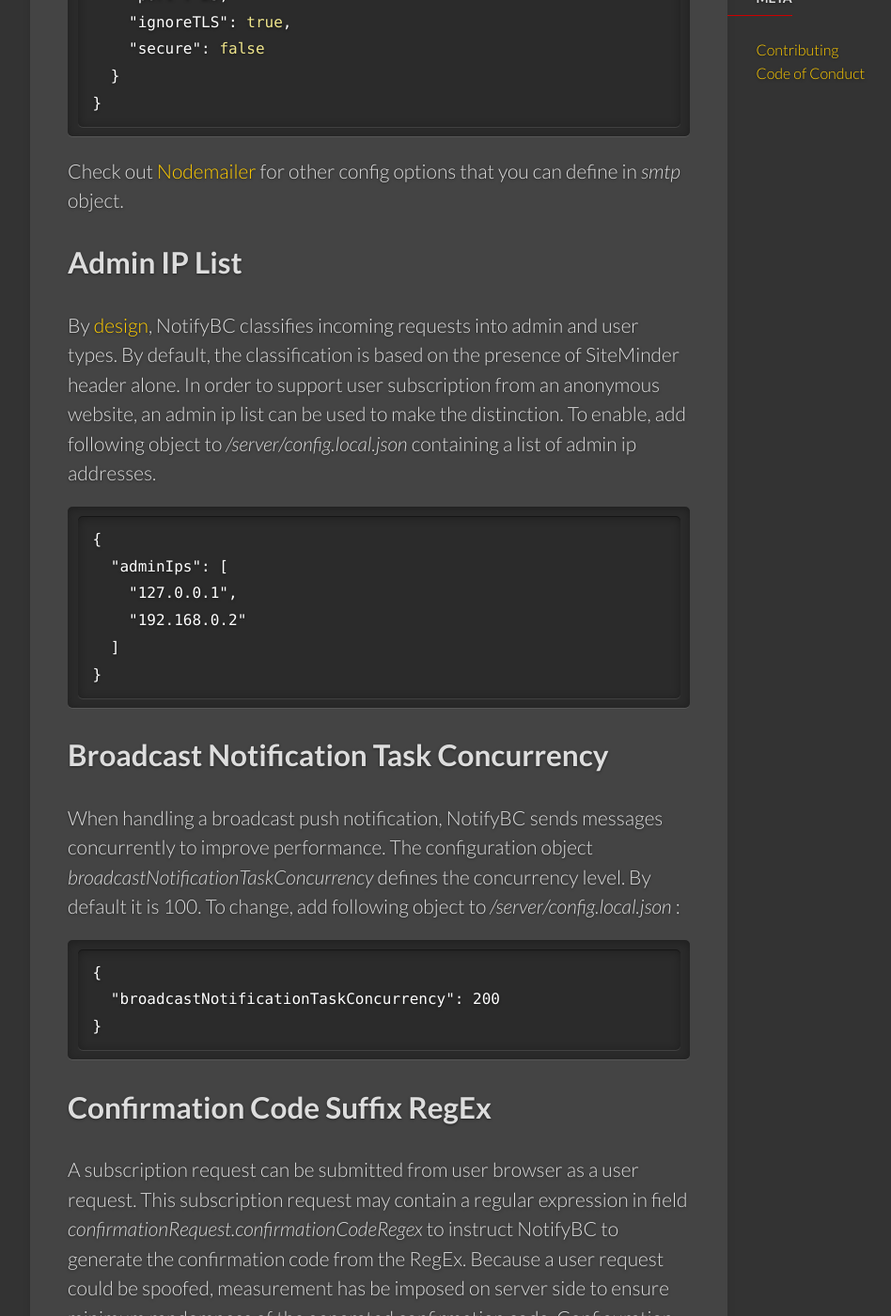
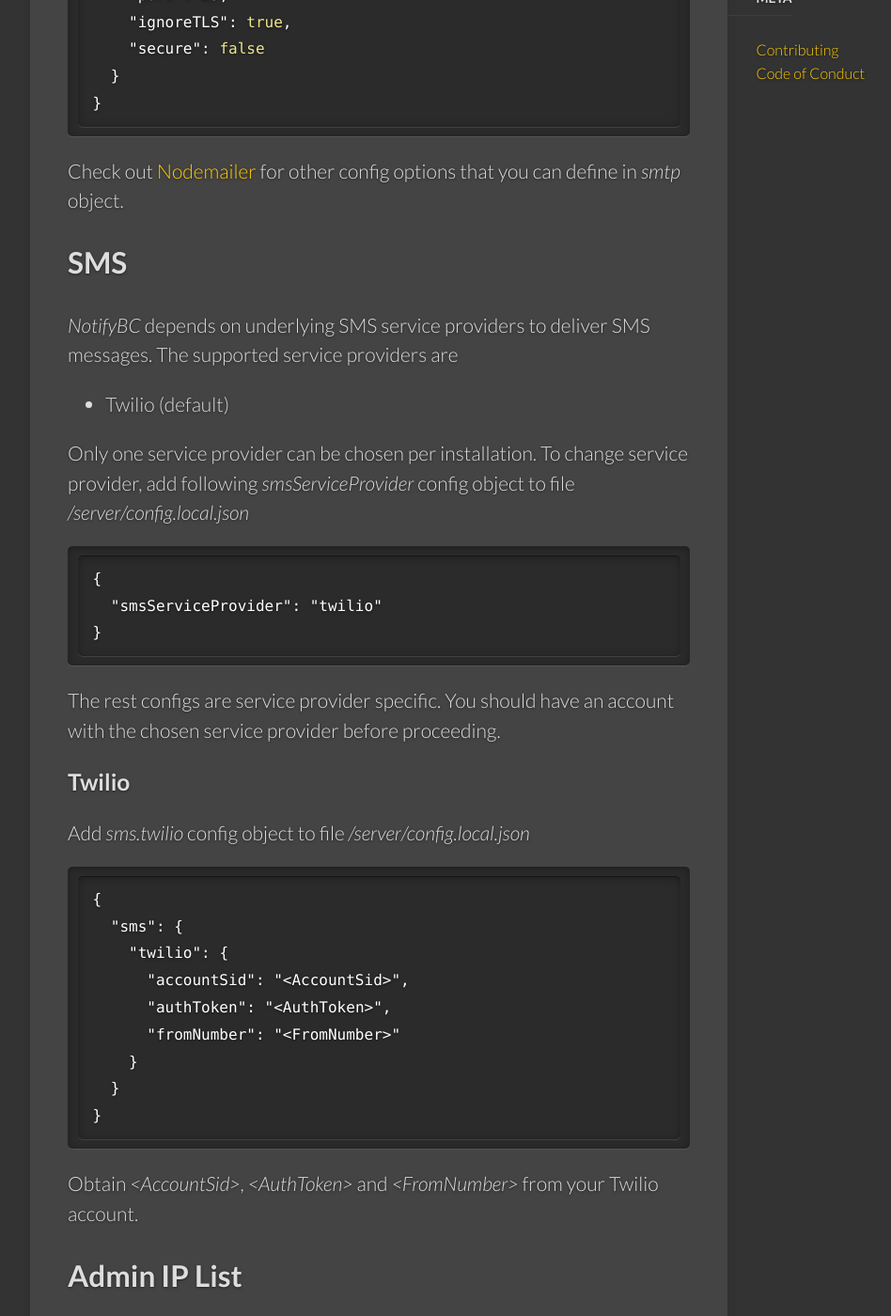
Before and after one commit to bcgov/MyGovBC-notification-server, a Jekyll site: the page built from docs/_docs/configuration.md, in a window 1280 px wide and 1400 px high, scrolled down 733 px. Shown: the whole window at 94% size, without its empty margins (139-1087 px from the left). Built offline with Jekyll 4.4.1, drawn with Linux system fonts in a browser that asks for light colours.

Commit message:
added docs for sms.

````diff
--- a/common/models/notification.js
+++ b/common/models/notification.js
@@ -172,8 +172,11 @@ module.exports = function (Notification) {
   }
 
   Notification.sendSMS = function (to, textBody, cb) {
+    var smsServiceProvider = Notification.app.get('smsServiceProvider')
+    switch (smsServiceProvider) {
+      default:
         // Twilio Credentials
-    var smsConfig = Notification.app.get('sms').twilio
+        var smsConfig = Notification.app.get('sms')[smsServiceProvider]
         var accountSid = smsConfig.accountSid
         var authToken = smsConfig.authToken
 
@@ -187,6 +190,7 @@ module.exports = function (Notification) {
         }, function (err, message) {
           cb(err, message)
         })
+    }
   }
 
   function sendPushNotification(data, cb) {
--- a/docs/_docs/configuration.md
+++ b/docs/_docs/configuration.md
@@ -3,7 +3,7 @@ layout: docs
 title: Configuration
 permalink: /docs/configuration/
 ---
-Most configurations are specified in file */server/config.json* conforming to Loopback [config.json docs](https://docs.strongloop.com/display/public/LB/config.json). NotifyBC added some additional configurations. If you need to change, instead of updating */server/config.json* file, create [environment-specific file](https://docs.strongloop.com/display/public/LB/config.json#config.json-Environment-specificsettings) such as */server/config.local.json*.
+Most configurations are specified in file */server/config.json* conforming to Loopback [config.json docs](https://docs.strongloop.com/display/public/LB/config.json). NotifyBC added some additional configurations. If you need to change, instead of updating */server/config.json* file, create [environment-specific file](http://loopback.io/doc/en/lb2/config.json.html#environment-specific-settings) such as */server/config.local.json*.
 
 ## SMTP
 By default *NotifyBC* bypasses SMTP relay and connects [directly](https://github.com/nodemailer/nodemailer#set-up-smtp) to recipients MX. You can setup SMTP relay by adding following *smtp* config object to */server/config.local.json*
@@ -19,6 +19,36 @@ By default *NotifyBC* bypasses SMTP relay and connects [directly](https://github
 }
 ```
 Check out [Nodemailer](https://github.com/nodemailer/nodemailer#set-up-smtp) for other config options that you can define in *smtp* object.
+
+## SMS
+*NotifyBC* depends on underlying SMS service providers to deliver SMS messages. The supported service providers are
+
+ * Twilio (default)
+
+Only one service provider can be chosen per installation. To change service provider, add following *smsServiceProvider* config object to file */server/config.local.json*
+
+```json
+{
+  "smsServiceProvider": "twilio"
+}
+```
+The rest configs are service provider specific. You should have an account with the chosen service provider before proceeding.
+
+### Twilio
+Add *sms.twilio* config object to file */server/config.local.json*
+
+```json
+{
+  "sms": {
+    "twilio": {
+      "accountSid": "<AccountSid>",
+      "authToken": "<AuthToken>",
+      "fromNumber": "<FromNumber>"
+    }
+  }
+}
+```
+Obtain *\<AccountSid\>*, *\<AuthToken\>* and *\<FromNumber\>* from your Twilio account.
 
 ## Admin IP List
 By [design](../overview/#architecture), NotifyBC classifies incoming requests into admin and user types. By default, the classification is based on the presence of SiteMinder header alone. In order to support user subscription from an anonymous website, an admin ip list can be used to make the distinction. To enable, add following object to */server/config.local.json* containing a list of admin ip addresses.
--- a/server/config.json
+++ b/server/config.json
@@ -26,5 +26,6 @@
     "direct": true,
     "name": "localhost"
   },
+  "smsServiceProvider": "twilio",
   "confirmationCodeSuffixRegex": "\\d{5}"
 }
````
Lines whose indentation alone changed are shown as unchanged.
